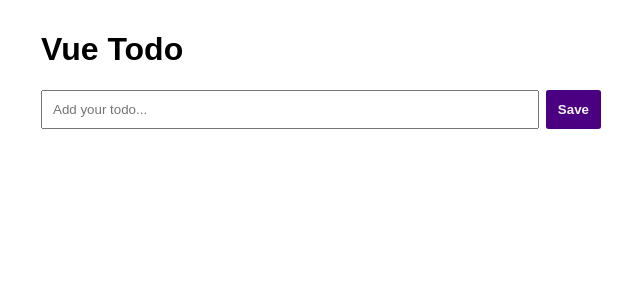
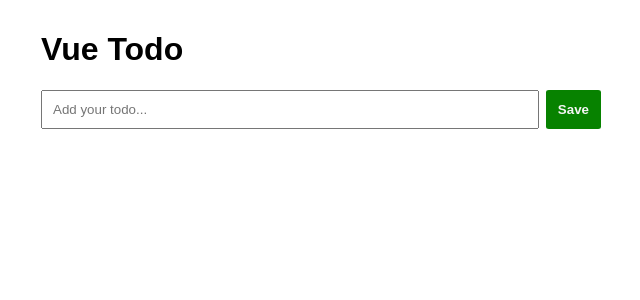
Before and after one commit to si-mv/vue-todo, a Vue app: page / in a window 1280 px wide. Shown: the top 300 px of the page, without its empty margins (319-959 px from the left). Built offline with nearby package versions, Linux system fonts and the light colour scheme.

Commit message:
changes btn color

```diff
--- a/src/components/TodoForm.vue
+++ b/src/components/TodoForm.vue
@@ -48,7 +48,7 @@ button {
   padding: 12px;
   border-radius: 5%;
   margin-left: 0.5em;
-  background-color: indigo;
+  background-color: rgb(7, 130, 0);
   color: whitesmoke;
   border: none;
 }
```
